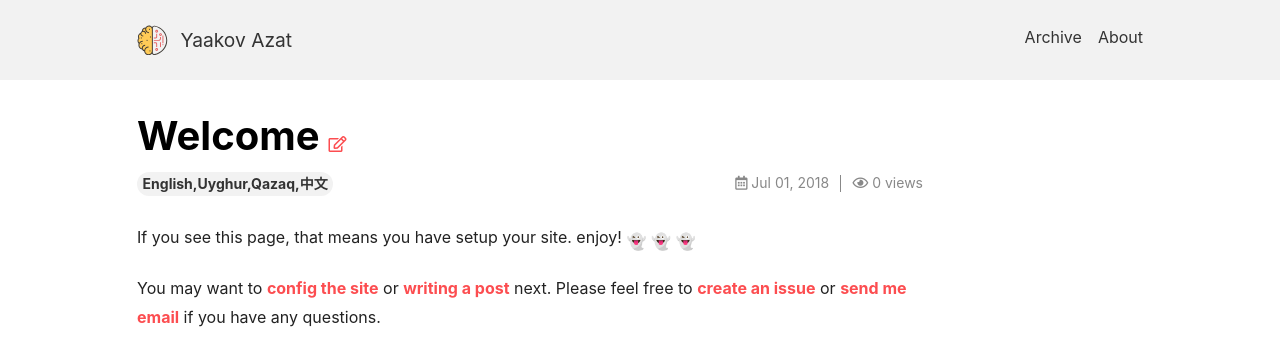
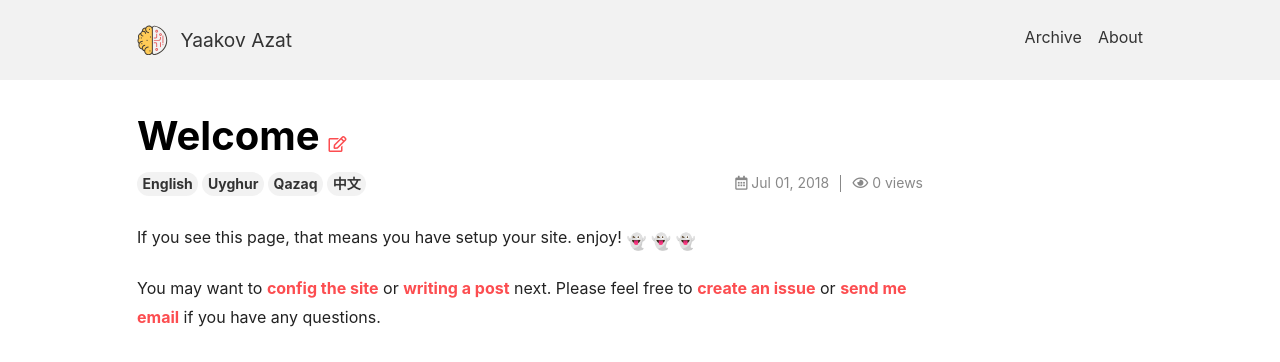
Before and after one commit to jarlhasen/blog, a Jekyll site: the page built from _posts/2018-07-01-welcome.md, in a window 1280 px wide. Shown: the top 362 px of the page. Built offline with Jekyll 4.4.1, drawn with Linux system fonts in a browser that asks for light colours; nearby versions of some CDN libraries; emoji names are drawn with the system emoji font; comment, search, counter and statistics services are not loaded; part of the change alters nothing that is shown.

```diff
--- a/_posts/2018-07-01-welcome.md
+++ b/_posts/2018-07-01-welcome.md
@@ -1,7 +1,12 @@
 ---
 title: Welcome
 key: a20180701
-tags: English,Uyghur,Qazaq,中文
+tags:
+ - English
+ - Uyghur
+ - Qazaq
+ - 中文
+toc: true
 ---
 
 If you see this page, that means you have setup your site. enjoy! :ghost: :ghost: :ghost:
```
